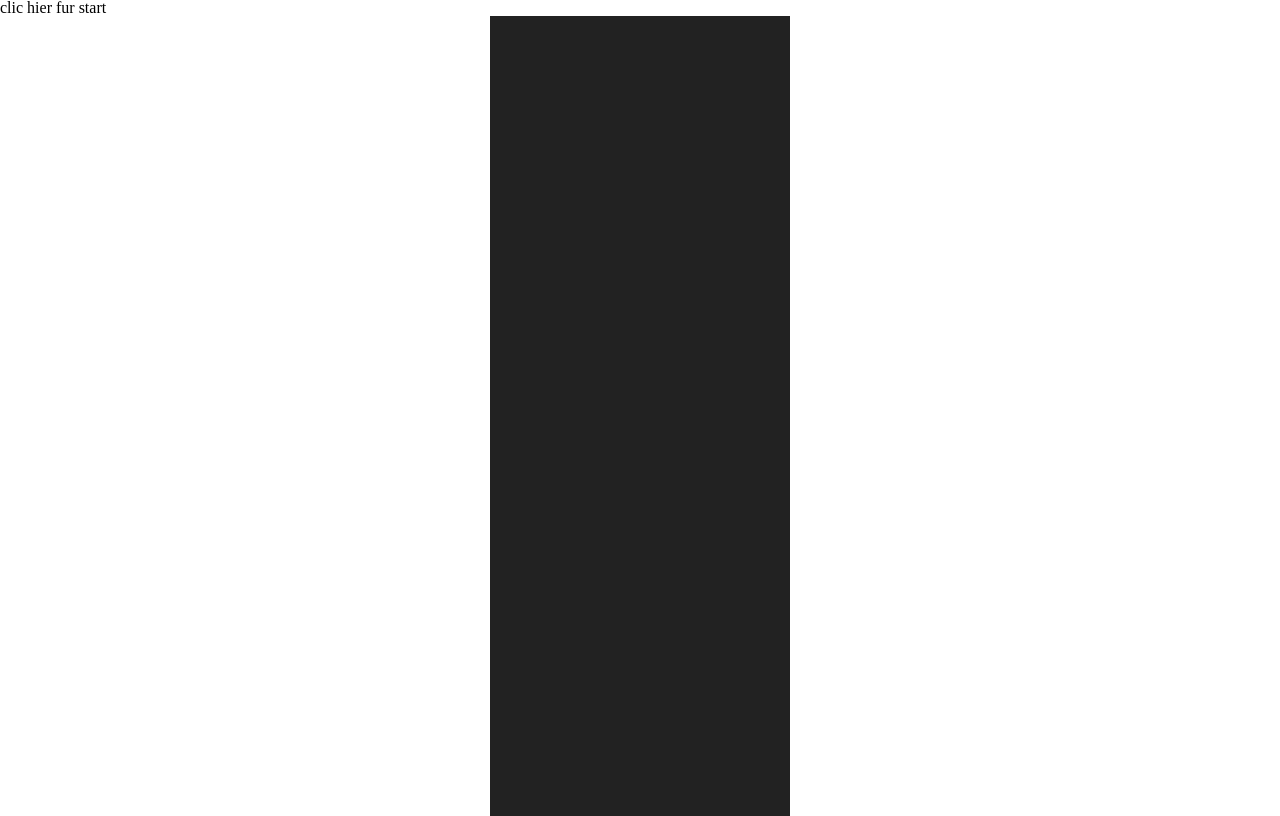
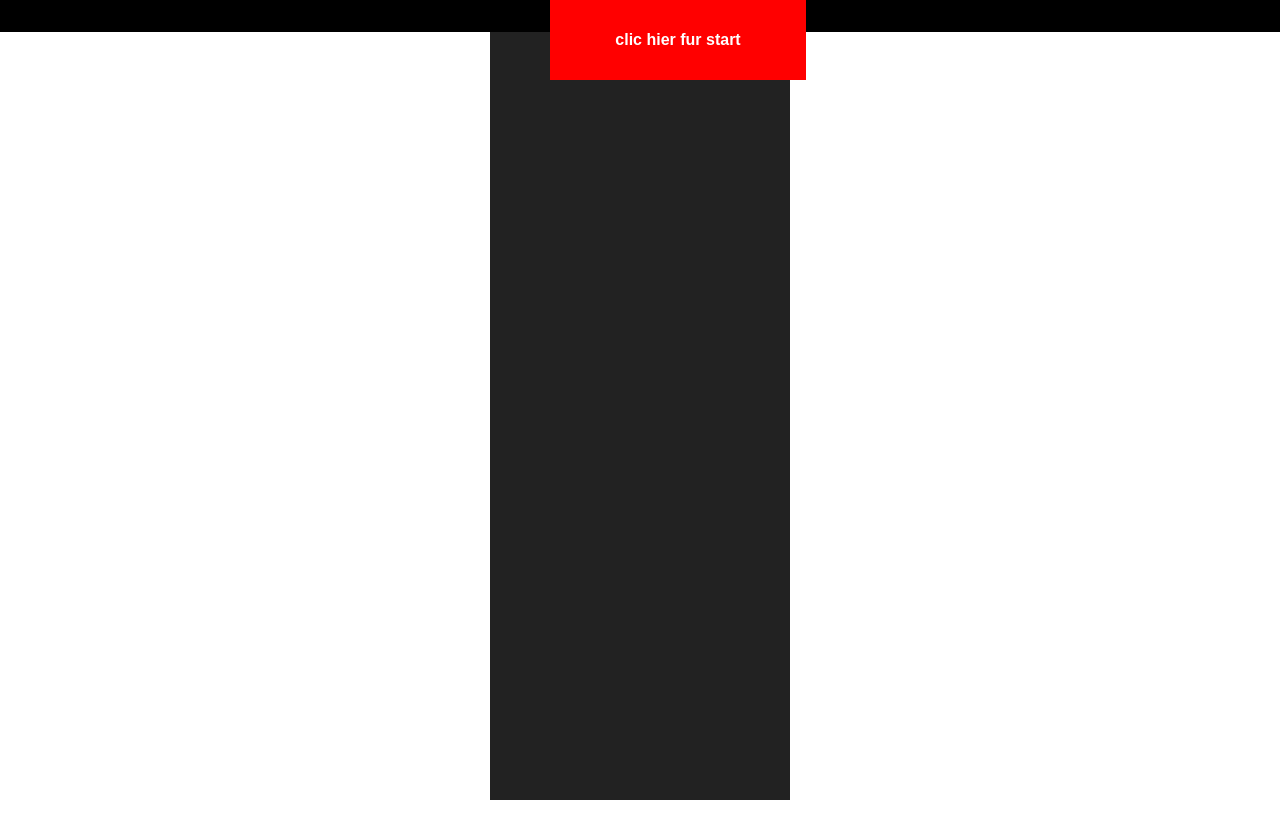
Before and after one commit to nadiiamein/Autorennen, a plain HTML site: page index.html in a window 1280 px wide. Drawn offline with Linux system fonts and the light colour scheme.

Commit message:
3 Tag Autorennen js

```diff
--- a/main.js
+++ b/main.js
@@ -33,7 +33,10 @@ function getQuantityElements(heightElement){
 
 function startGame(){
     start.classList.add('hide');
-
+    gameArea.innerHTML = '';
+    car.style.left = '125px';
+    car.style.top = 'auto';
+    car.style.bottom = '10px';
     for ( let i =0; i< getQuantityElements(100); i++){
         const line = document.createElement('div');
         line.classList.add('line');
@@ -51,6 +54,7 @@ for( let i=0; i < getQuantityElements(100*setting.traffic); i++){
     enemy.style.background = 'transparent url(./image/enemy.png) center / cover no-repeat';
     gameArea.appendChild(enemy);
 }
+    setting.score =0;
     setting.start = true;
     gameArea.appendChild(car);
     setting.x = car.offsetLeft;
@@ -62,6 +66,8 @@ for( let i=0; i < getQuantityElements(100*setting.traffic); i++){
 function playGame()
 {
     if(setting.start){
+        setting.score += setting.speed;
+        score.innerHTML = 'SCORE<br>'+ setting.score;
         moveRoad();
         moveEnemy();
 
@@ -110,6 +116,19 @@ function moveRoad(){
 function moveEnemy(){
      let enemy = document.querySelectorAll('.enemy');
      enemy.forEach(function(item){
+         let carRect = car.getBoundingClientRect();
+         let enemyRect =item.getBoundingClientRect();
+
+         if(carRect.top <= enemyRect.bottom &&
+            carRect.right >= enemyRect.left &&
+            carRect.left <= enemyRect.right &&
+            carRect.bottom >= enemyRect.top){
+                setting.start = false;
+                console.warn('Umfall');
+                start.classList.remove('hide');
+                score.style.top =start.offsetHeight;
+
+         }
      item.y += setting.speed/2;
      item.style.top = item.y + 'px';
      if(item.y >= document.documentElement.clientHeight)
--- a/style.css
+++ b/style.css
@@ -52,8 +52,7 @@ table {
     height: 100px;
     background: transparent url('./image/player.png') center / cover no-repeat;
     position: absolute;
-    left:125px;
-    bottom: 10px;
+
 }
 
 .gameArea{
@@ -71,3 +70,37 @@ table {
   background: #fff;
   left: 145px;
 }
+
+.start{
+
+    position: absolute;
+    left:550;
+    top:0;
+    width: 20%;
+    margin:0;
+    padding:2rem 0;
+    text-align:center;
+    z-index: 200;
+    color:#fff;
+    font-size: 1.5 rem;
+    background: red;
+    cursor: pointer;
+    font-family: sans-serif;
+    font-weight: 700;
+
+}
+
+.score{
+    position: absolute;
+    top:0;
+    left:0;
+    width: 100%;
+    background: black;
+    padding: 1rem 0;
+    z-index: 200;
+    font-size: 1.5 rem;
+    color: skyblue;
+    text-align: center;
+    font-family: sans-serif;
+    font-weight:500;
+}
```
